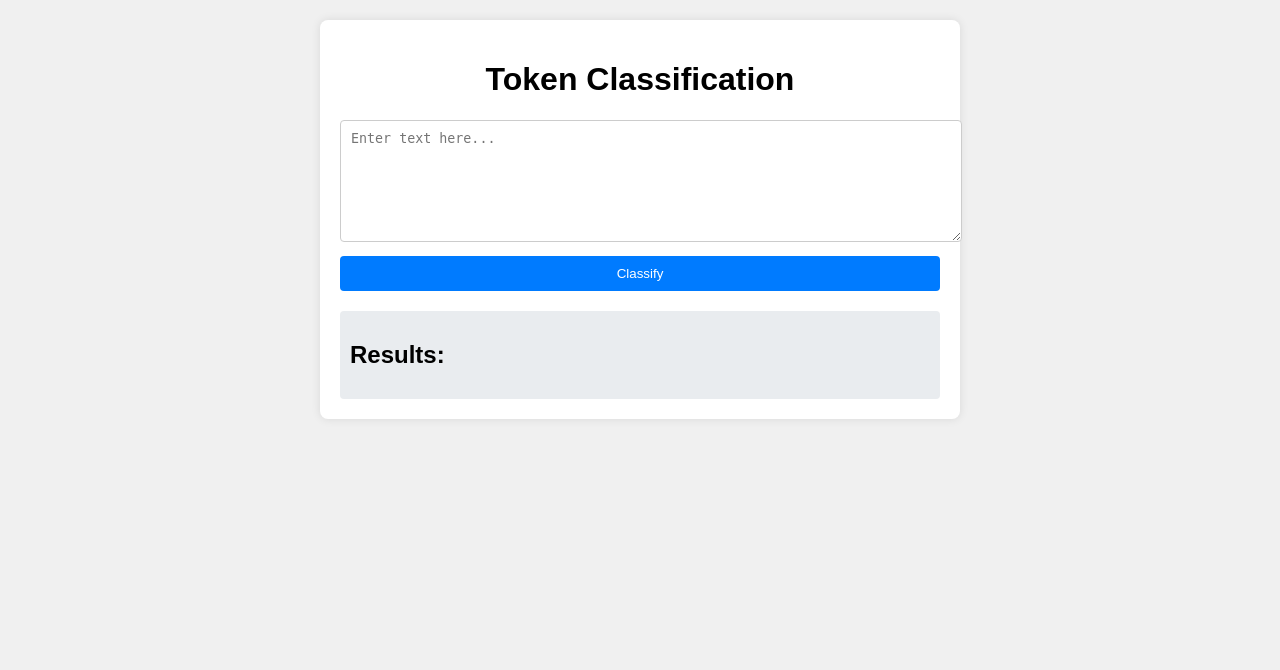
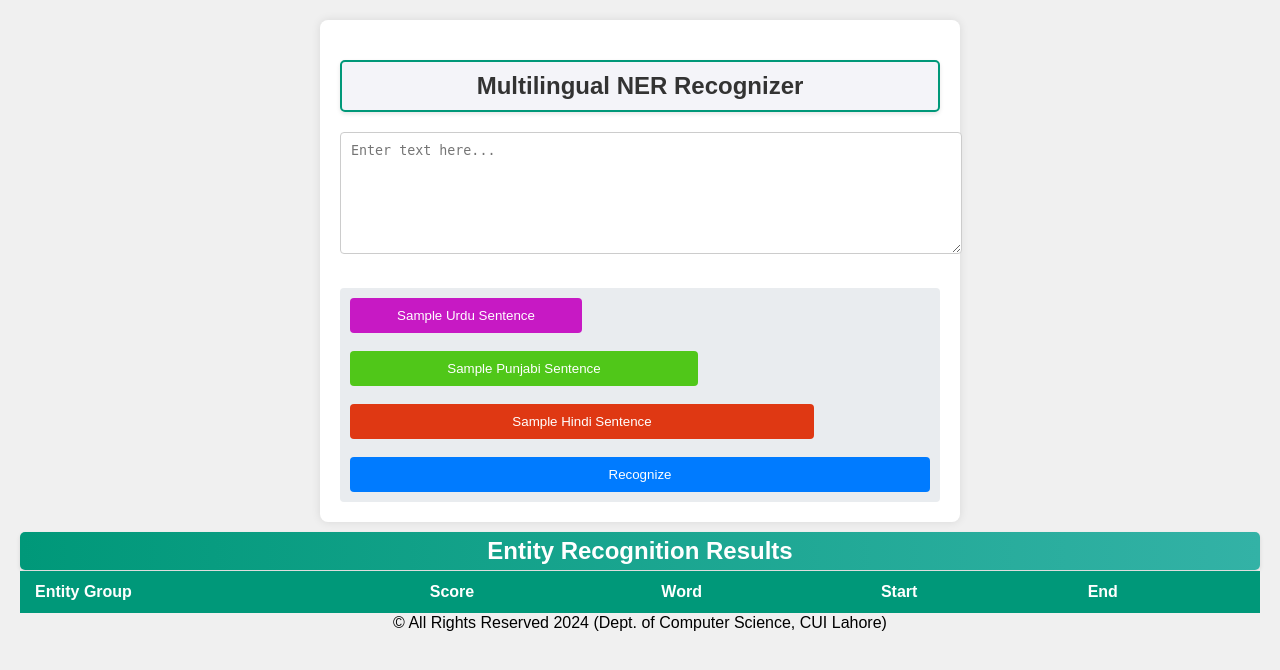
Before and after one commit to tahirmuhammad/multi_ner_app, a Flask app: template templates/index.html in a window 1280 px wide. Shown: the top 670 px of the page. Run offline with Flask 2, Linux system fonts and the light colour scheme; the template is opened without the code that fills it, so the values that code supplies are empty.

Commit message:
final
..

```diff
--- a/templates/index.html
+++ b/templates/index.html
@@ -3,7 +3,7 @@
 <head>
     <meta charset="UTF-8">
     <meta name="viewport" content="width=device-width, initial-scale=1.0">
-    <title>Token Classification</title>
+    <title>Multilingual NER</title>
     <style>
         body {
             font-family: Arial, sans-serif;
@@ -53,32 +53,127 @@
             white-space: pre-wrap;
             word-wrap: break-word;
         }
+		.examples{
+			margin-top: 20px;
+            background: #e9ecef;
+            padding: 10px;
+            border-radius: 4px;
+		}
+		.footer {
+			position: absolute;
+            bottom: 0;
+            width: 100%;
+            text-align: center;
+            padding: 10px;
+            background: #f1f1f1;
+		}
+		 table {
+            width: 100%;
+            border-collapse: collapse;
+            margin: 1px 0;
+            font-size: 16px;
+            min-width: 400px;
+        }
+        table thead tr {
+            background-color: #009879;
+            color: #ffffff;
+            text-align: left;
+            font-weight: bold;
+        }
+        table th, table td {
+            padding: 12px 15px;
+        }
+        table tbody tr {
+            border-bottom: 1px solid #dddddd;
+        }
+        table tbody tr:nth-of-type(even) {
+            background-color: #f3f3f3;
+        }
+        table tbody tr:last-of-type {
+            border-bottom: 2px solid #009879;
+        }
+		.urdub1 {
+			background-color:  #c719c4;
+			width: 40%;
+		}
+		.punjabib2 {
+			background-color:  #50c719;
+			width: 60%;
+		}
+		.hindib3 {
+			background-color:  #df3813;
+			width: 80%;
+		}
+		.styled-h3 {
+            font-family: 'Arial', sans-serif;
+            font-size: 1.5em;
+            color: #333;
+            text-align: center;
+            margin-top: 10px;
+            margin-bottom: 1px;
+            padding: 5px;
+            background: linear-gradient(to right, #009879, #33b2a6);
+            color: white;
+            border-radius: 5px;
+            box-shadow: 0 2px 4px rgba(0, 0, 0, 0.1);
+        }
+		.simple-h1 {
+			font-family: 'Arial', sans-serif;
+			font-size: 1.5em; /* Adjust the size as needed */
+			color: #333;
+			text-align: center;
+			margin: 20px 0;
+			padding: 10px;
+			background-color: #f4f4f9;
+			border: 2px solid #009879;
+			border-radius: 5px;
+			box-shadow: 0 2px 4px rgba(0, 0, 0, 0.1);
+		}
+
     </style>
+
 </head>
 <body>
     <div class="container">
-        <h1>Token Classification</h1>
+        <h1 class="simple-h1"> Multilingual NER Recognizer  </h1>
         <textarea id="inputText" placeholder="Enter text here..."></textarea>
-        <button onclick="classifyText()">Classify</button>
-        <div class="result" id="result">
-            <h2>Results:</h2>
+        <br>
+        <div class="examples" id="ex">
+
+			<button onclick="urdutextf()" class="urdub1"> Sample Urdu Sentence</button>   <p id="urdutext" hidden="true">اسلام آباد: وزیراعظم شہباز شریف نے خصوصی سرمایہ کاری سہولت کونسل (ایس آئی ایف سی)  کی اپیکس کمیٹی کا اجلاس  ہفتہ (25 مئی) کو طلب کرلیا تاہم اجلاس میں وزیراعلیٰ خیبرپختونخوا (کے پی) علی امین گنڈاپور کو مدعو نہیں کیا گیا۔ </p>
+			<br>
+			<button onclick="punjabitextf()" class="punjabib2"> Sample Punjabi Sentence</button>   <p id="punjabitext" hidden="true">ماہرین لسانیات نے دنیا کی زبانوں کو نو خاندانوں میں تقسیم کیا ہے ان میں انڈو یورپین سب سے بڑا خاندان ہے جس میں یورپ اور ایشیا  کی مشہور زبانیں مثلاً سنسکرت، لاطینی ،فارسی، انگریزی، جرمن وغیرہ شامل ہیں۔ پنجابی خالص ہند آریائی شاخ سے تعلق رکھتی ہے یا اس میں دوسرے خاندانوں کے اجزا بھی ملتے ہیں ۔جب تک کسی ملک کی تاریخ پیش نظر نہ ہو، یہ جائزہ لینا محال ہے۔ رگ وید کے مطالعہ سے پتہ چلتا ہے کہ آریاؤں کی آمد سے قبل سپت سندھوُ پاکستان میں کچھ اور قومیں آباد تھیں ، جنکے لئے ویدوں میں داس، اشورا، نشادا، پشاچہ اور راکھشش وغیرہ کے الفاظ استعمال کئے گئے ہیں۔ یہ بھی ہمیں بتایا گیا ہے کہ وہ عجیب زبان بولتے تھے۔ انکے رسم و رواج آریوں سے قطعا  مختلف تھے۔ وہ قربانی نہیں دیتے تھے اور نہ دیوتاؤں کی پرستش ہی کرتے تھے ۔</p>
+			<br>
+			<button onclick="hinditextf()" class="hindib3"> Sample Hindi Sentence</button>   <p id="hinditext" hidden="true"> दिल्ली पुलिस जांच के लिए बिभव को मुंबई लेकर गई थीदिल्ली पुलिस PA बिभव कुमार को लेकर iPhone का डेटा रिकवर करने के लिए मुंबई भी लेकर गई थी। दरअसल, विभव ने पूछताछ के दौरान पुलिस को बताया था कि उन्होंने अपना फोन मुंबई में फॉर्मेट कर दिया था। इसके बाद से ही पुलिस इस मामले में बिभव के मोबाइल डेटा को रिट्रीव करने की कोशिश में लगी है, क्योंकि पुलिस को उम्मीद है कि मोबाइल का डेटा मिलने से इस </p>
+			<br>
+			<button onclick="mycall()">Recognize</button>
+		</div>
+<!--		<div class="result" id="result">
+            <h2>Output:</h2>
             <pre id="resultText"></pre>
-        </div>
+
+        </div> -->
     </div>
+				<h3 class ="styled-h3">Entity Recognition Results</h3>
+			<table id="entityTable">
+				<thead>
+					<tr>
+						<th>Entity Group</th>
+						<th>Score</th>
+						<th>Word</th>
+						<th>Start</th>
+						<th>End</th>
+					</tr>
+				</thead>
+				<tbody>
+					<!-- Rows will be inserted here by JavaScript -->
+				</tbody>
+			</table>
+	<footer>
+	<center> &copy; All Rights Reserved 2024 (Dept. of Computer Science, CUI Lahore)
+	</footer>
 
-    <script>
-        async function classifyText() {
-            const text = document.getElementById('inputText').value;
-            const response = await fetch('https://cuddly-space-doodle-rpqw95jqp7pcwprx-5000.app.github.dev/classify', {
-                method: 'POST',
-                headers: {
-                    'Content-Type': 'application/json'
-                },
-                body: JSON.stringify({ text })
-            });
-            const result = await response.json();
-            document.getElementById('resultText').textContent = JSON.stringify(result, null, 2);
-        }
-    </script>
+<script src="sample.js"></script>
+
 </body>
 </html>
--- /dev/null
+++ b/templates/sample.js
@@ -0,0 +1,100 @@
+
+        async function query(data) {
+		const response = await fetch(
+			"https://api-inference.huggingface.co/models/tahirmuhammadcs/multi-ner-final",
+			{
+				headers: { Authorization: "Bearer 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" },
+				method: "POST",
+				body: JSON.stringify(data),
+			}
+		);
+		const result = await response.json();
+		return result;
+	}
+	async function mycall(){
+	const text = document.getElementById('inputText').value;
+	const response = await query({"inputs": text});
+
+            const tableBody = document.getElementById('entityTable').getElementsByTagName('tbody')[0];
+
+            // Clear existing rows in the table body
+            tableBody.innerHTML = '';
+
+            response.forEach(item => {
+                let row = tableBody.insertRow();
+
+                let cell1 = row.insertCell(0);
+                let cell2 = row.insertCell(1);
+                let cell3 = row.insertCell(2);
+                let cell4 = row.insertCell(3);
+                let cell5 = row.insertCell(4);
+
+                cell1.textContent = item.entity_group;
+                cell2.textContent = item.score.toFixed(4); // Format score to 4 decimal places
+                cell3.textContent = item.word;
+                cell4.textContent = item.start;
+                cell5.textContent = item.end;
+            });
+
+/*	 query({"inputs": text}).then((response) => {
+		//console.log(JSON.stringify(response));
+		document.getElementById('resultText').textContent = JSON.stringify(response);
+	}); */
+	}
+
+function urdutextf() {
+    // Get the text from the h1 tag
+    const textToCopy = document.getElementById('urdutext').innerText;
+
+    // Get the textarea element
+    const textarea = document.getElementById('inputText');
+
+    // Set the textarea's value to the copied text
+    textarea.value = textToCopy;
+
+    // Optionally, you can focus on the textarea after copying the text
+    textarea.focus();
+}
+
+function punjabitextf() {
+    // Get the text from the h1 tag
+    const textToCopy = document.getElementById('punjabitext').innerText;
+
+    // Get the textarea element
+    const textarea = document.getElementById('inputText');
+
+    // Set the textarea's value to the copied text
+    textarea.value = textToCopy;
+
+    // Optionally, you can focus on the textarea after copying the text
+    textarea.focus();
+}
+
+function hinditextf() {
+    // Get the text from the h1 tag
+    const textToCopy = document.getElementById('hinditext').innerText;
+
+    // Get the textarea element
+    const textarea = document.getElementById('inputText');
+
+    // Set the textarea's value to the copied text
+    textarea.value = textToCopy;
+
+    // Optionally, you can focus on the textarea after copying the text
+    textarea.focus();
+}
+
+
+		/*
+		async function classifyText() {
+            const text = document.getElementById('inputText').value;
+            const response = await fetch('https://cuddly-space-doodle-rpqw95jqp7pcwprx-5000.app.github.dev/classify', {
+                method: 'POST',
+                headers: {
+                    'Content-Type': 'application/json'
+                },
+                body: JSON.stringify({ text })
+            });
+            const result = await response.json();
+            document.getElementById('resultText').textContent = JSON.stringify(result, null, 2);
+        } */
```
Also changed, not shown: base.html (added, +84 -0 lines), index.html (+115 -20 lines), sample.js (added, +100 -0 lines).
